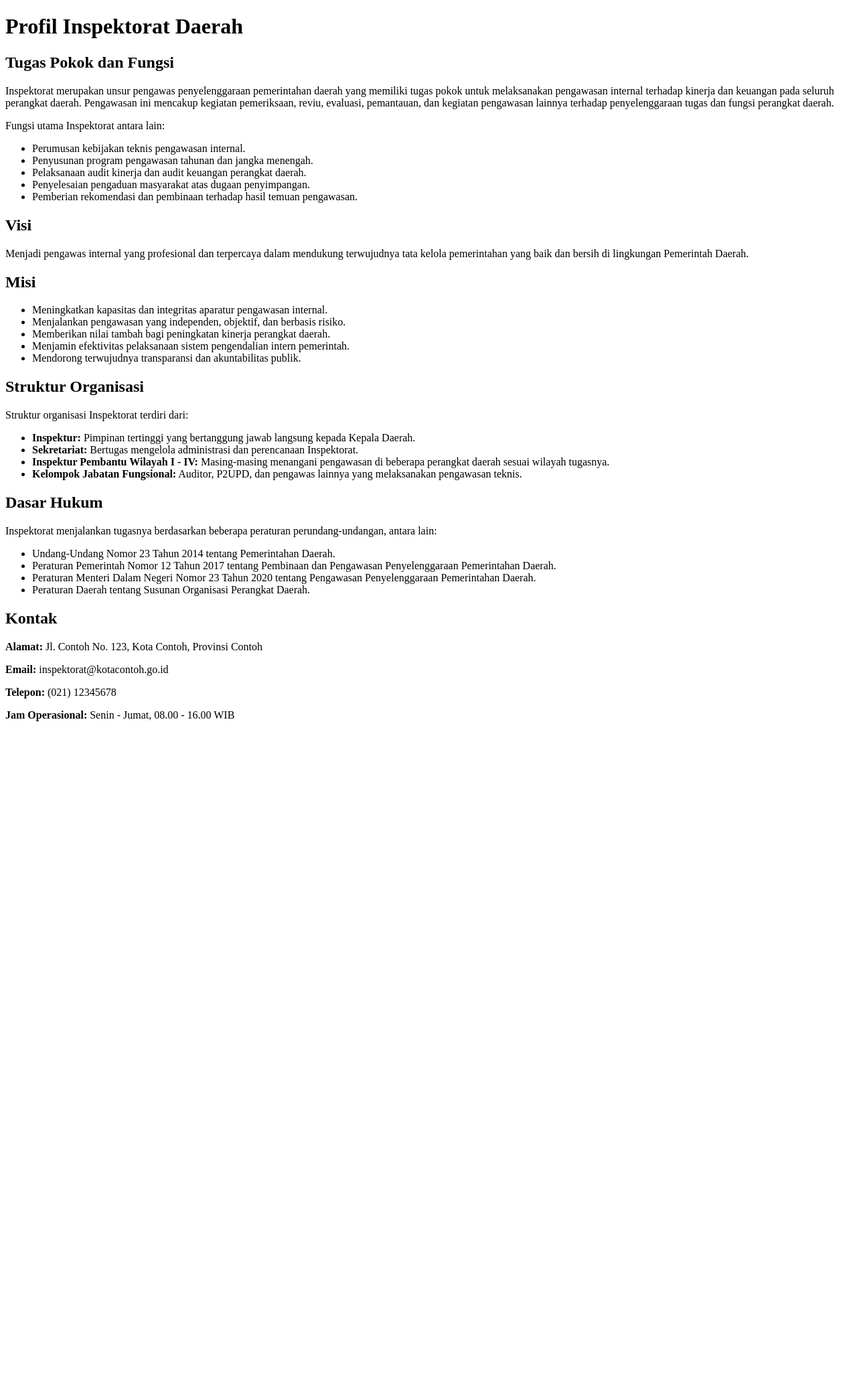
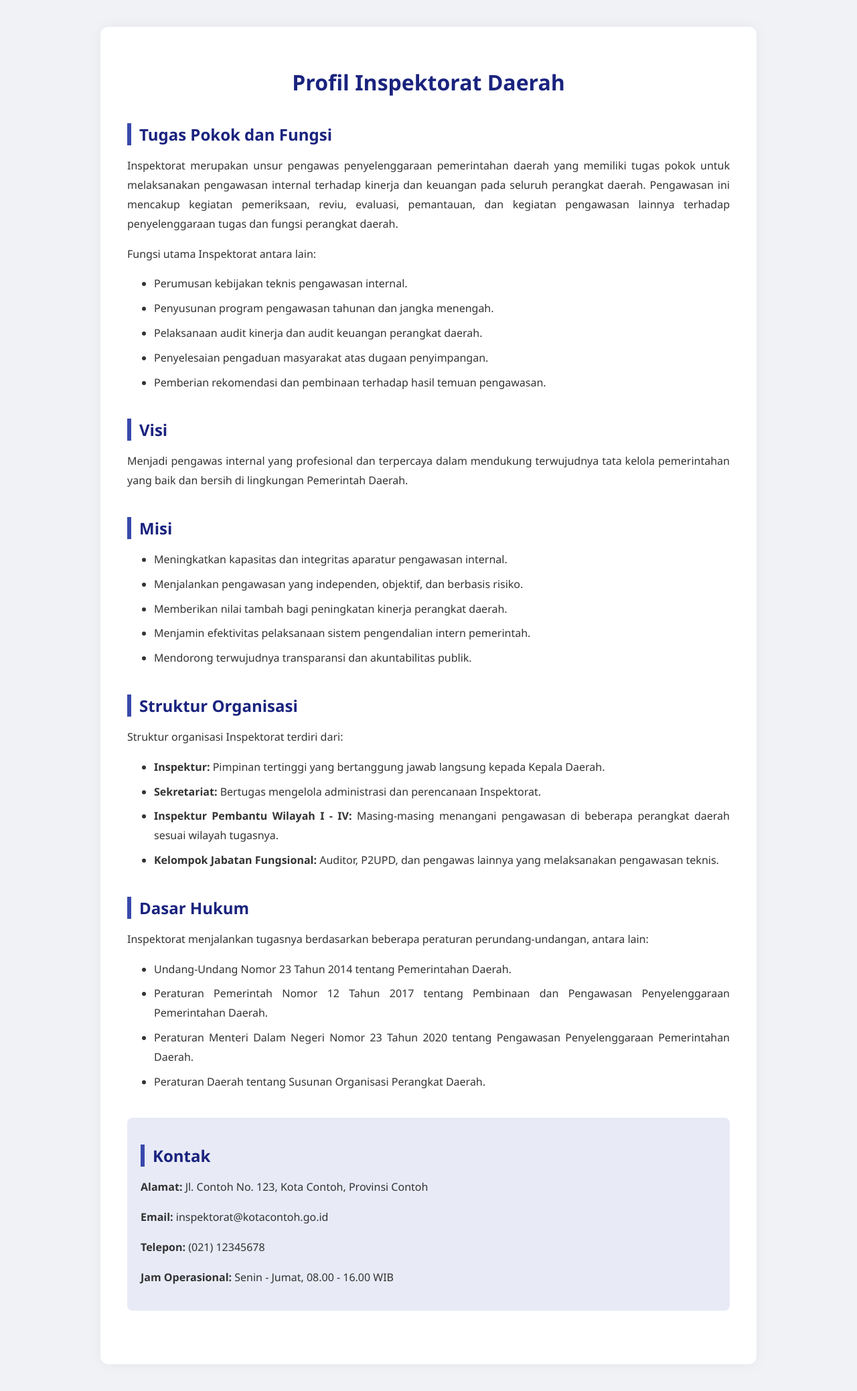
Before and after one commit to muharya022/ilkom-22-cloud-7, a Django app: template sistem_laporan/templates/profile.html in a window 1280 px wide. Shown: the whole page at 67% size. Before the commit the page ends 1077 px from the top, so only its background shows below. Run offline with Django 5.2, Linux system fonts and the light colour scheme; the template is opened without the code that fills it, so the values that code supplies are empty.

Commit message:
style css profile

```diff
--- a/sistem_laporan/templates/profile.html
+++ b/sistem_laporan/templates/profile.html
@@ -3,6 +3,49 @@
 <head>
     <meta charset="UTF-8">
     <title>Profil Inspektorat</title>
+    <style>
+        body {
+            font-family: 'Segoe UI', Tahoma, Geneva, Verdana, sans-serif;
+            background-color: #f0f2f5;
+            margin: 0;
+            padding: 40px;
+        }
+        .container {
+            background-color: #fff;
+            padding: 40px;
+            max-width: 900px;
+            margin: auto;
+            border-radius: 12px;
+            box-shadow: 0 0 20px rgba(0,0,0,0.05);
+        }
+        h1 {
+            text-align: center;
+            color: #1a237e;
+            margin-bottom: 40px;
+        }
+        .section {
+            margin-bottom: 40px;
+        }
+        .section h2 {
+            color: #1a237e;
+            border-left: 6px solid #3949ab;
+            padding-left: 12px;
+            margin-bottom: 10px;
+        }
+        .section p, .section ul {
+            line-height: 1.8;
+            color: #333;
+            text-align: justify;
+        }
+        ul li {
+            margin-bottom: 8px;
+        }
+        .contact {
+            background-color: #e8eaf6;
+            padding: 20px;
+            border-radius: 8px;
+        }
+    </style>
 
 </head>
 <body>
```
